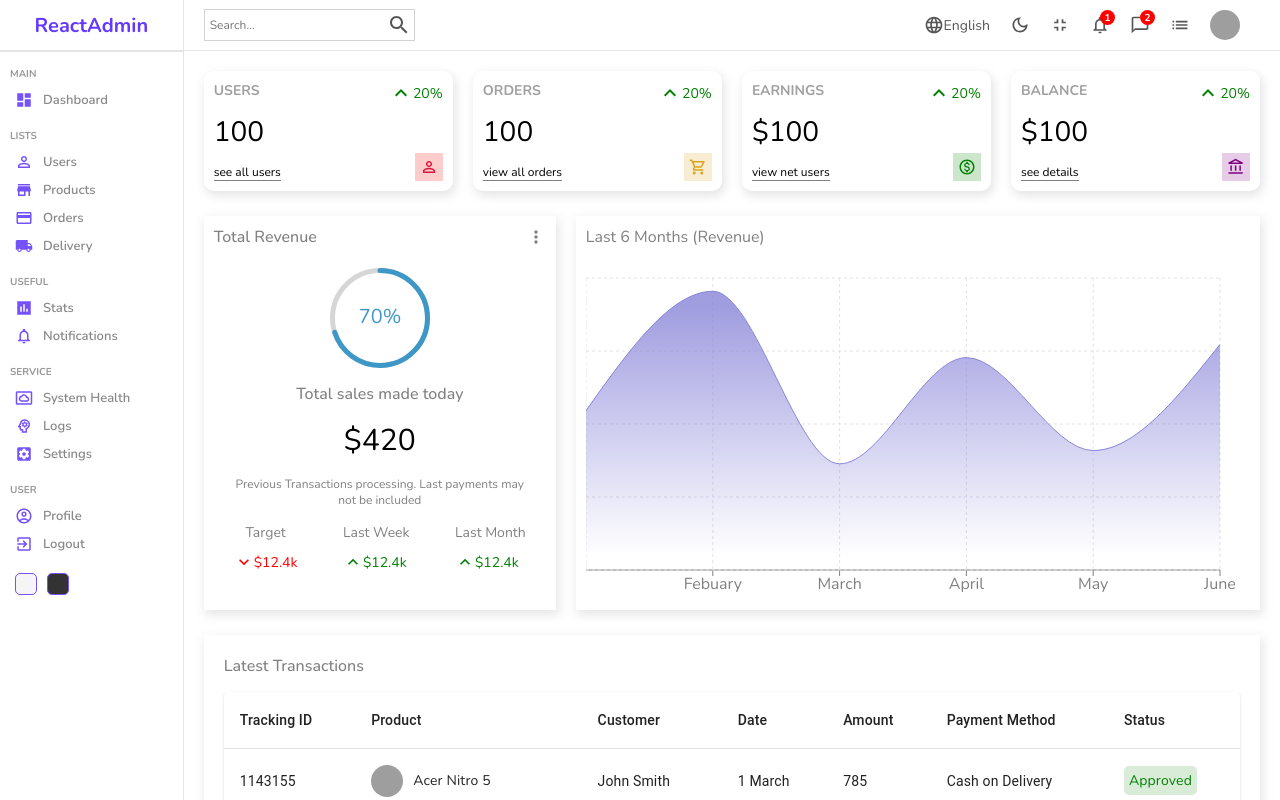
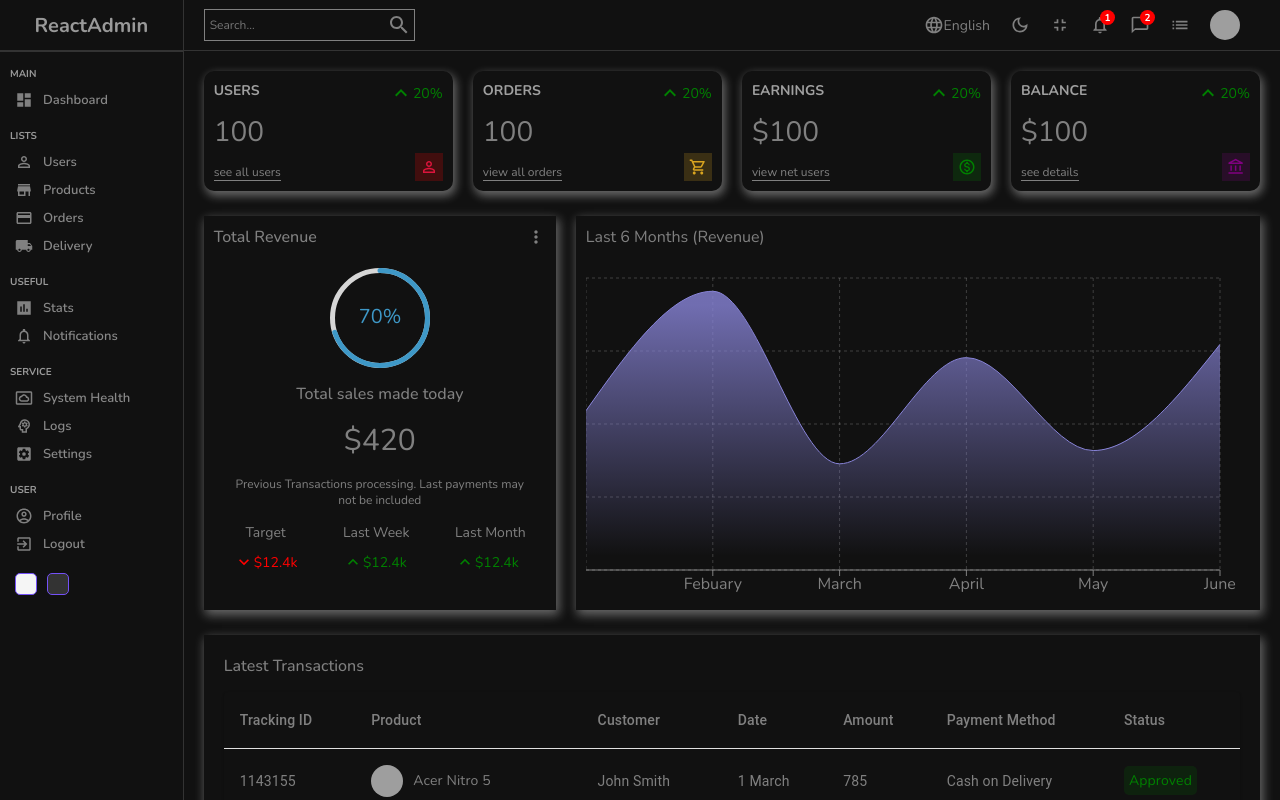
Before and after one commit to KotniSohan98/react-admin-pannel, a React (Create React App) app: page / in a window 1280 px wide. Shown: the top 800 px of the page. Built offline with nearby package versions, Linux system fonts and the light colour scheme; grey boxes are pictures that could not be loaded.

Commit message:
dark.scss file added

```diff
--- a/src/App.js
+++ b/src/App.js
@@ -5,10 +5,11 @@
 import New from "./pages/new/New";
 import Single from "./pages/single/Single";
 import { productInputs, userInputs } from "./formSource";
+import "./style/dark.scss";
 
 function App() {
   return (
-    <div className="App">
+    <div className="app dark">
       <BrowserRouter>
         <Routes>
           <Route path="/">
--- a/src/components/datatable/DataTable.jsx
+++ b/src/components/datatable/DataTable.jsx
@@ -33,6 +33,7 @@
         </Link>
       </div>
       <DataGrid
+        className="datagrid"
         rows={userRows}
         columns={userColumns.concat(actionColumn)}
         initialState={{ pagination: { paginationModel } }}
--- /dev/null
+++ b/src/style/dark.scss
@@ -0,0 +1,57 @@
+.app.dark {
+  background-color: #111;
+  color: gray;
+  .chartGrid {
+    stroke: rgba(228, 228, 228, 0.219);
+  }
+  .table {
+    background-color: #111;
+    .tableCell {
+      color: gray;
+    }
+  }
+  .navbar {
+    color: gray;
+    border-color: #333;
+    .search {
+      border-color: gray;
+    }
+  }
+  .sidebar {
+    background-color: #111;
+    border-color: #333;
+    .top {
+      .logo {
+        color: #999;
+      }
+    }
+    hr {
+      border-color: #333;
+    }
+    ul {
+      li {
+        &:hover {
+          background-color: #333;
+        }
+        .icon {
+          color: gray;
+        }
+      }
+    }
+  }
+  .datatable {
+    .datagrid {
+      color: gray;
+      border: none;
+      .viewButton,
+      .deleteButton,
+      .cellWithStatus {
+        color: gray;
+        border: none;
+      }
+    }
+  }
+  input {
+    background-color: transparent;
+  }
+}
```
